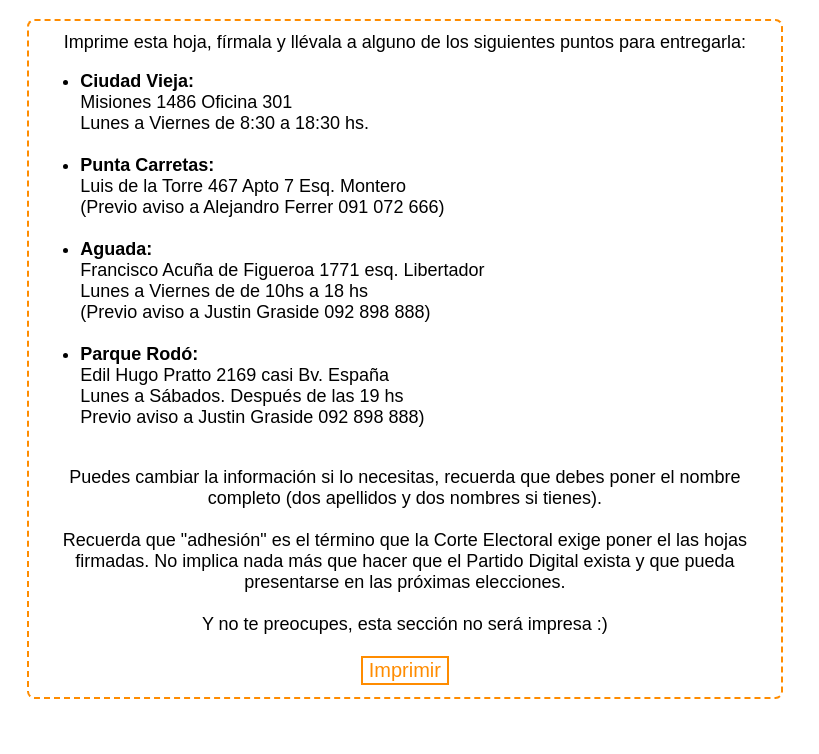
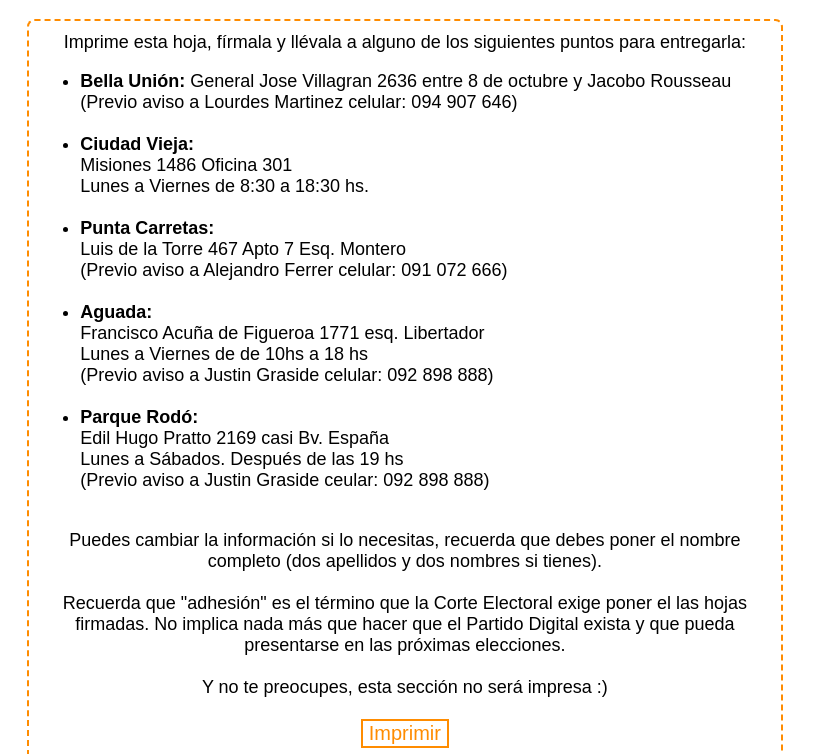
Before and after one commit to PartidoDigital/PartidoDigital-Web, a Jekyll site: the page built from hoja.html, in a window 1280 px wide, cut to the strip 0-754 px from the top of the page. Shown: the whole strip, without its empty margins (0-819 px from the left). Built offline with Jekyll 4.4.1, drawn with Linux system fonts in a browser that asks for light colours.

Commit message:
Update _ubicaciones.html

```diff
--- a/_includes/_ubicaciones.html
+++ b/_includes/_ubicaciones.html
@@ -7,6 +7,12 @@
         <br>
     </li>-->
     <li>
+        <b>Bella Unión:</b>
+        General Jose Villagran 2636 entre 8 de octubre y Jacobo Rousseau
+        (Previo aviso a Lourdes Martinez celular: 094 907 646)<br>
+        <br>
+    </li>
+    <li>
         <b>Ciudad Vieja:</b><br>
         Misiones 1486 Oficina 301<br>
         Lunes a Viernes de 8:30 a 18:30 hs.<br>
@@ -15,20 +21,20 @@
     <li>
         <b>Punta Carretas:</b><br>
         Luis de la Torre 467 Apto 7 Esq. Montero<br>
-        (Previo aviso a Alejandro Ferrer 091 072 666)<br>
+        (Previo aviso a Alejandro Ferrer celular: 091 072 666)<br>
         <br>
     </li>
     <li>
         <b>Aguada:</b><br>
         Francisco Acuña de Figueroa 1771 esq. Libertador<br>
         Lunes a Viernes de  de 10hs a 18 hs<br>
-        (Previo aviso a Justin Graside 092 898 888)<br>
+        (Previo aviso a Justin Graside celular: 092 898 888)<br>
         <br>
     </li>
     <li>
         <b>Parque Rodó:</b><br>
         Edil Hugo Pratto 2169 casi Bv. España<br>
         Lunes a Sábados. Después de las 19 hs<br>
-        Previo aviso a Justin Graside 092 898 888)
+        (Previo aviso a Justin Graside ceular: 092 898 888)
     </li>
 </ul>
```
